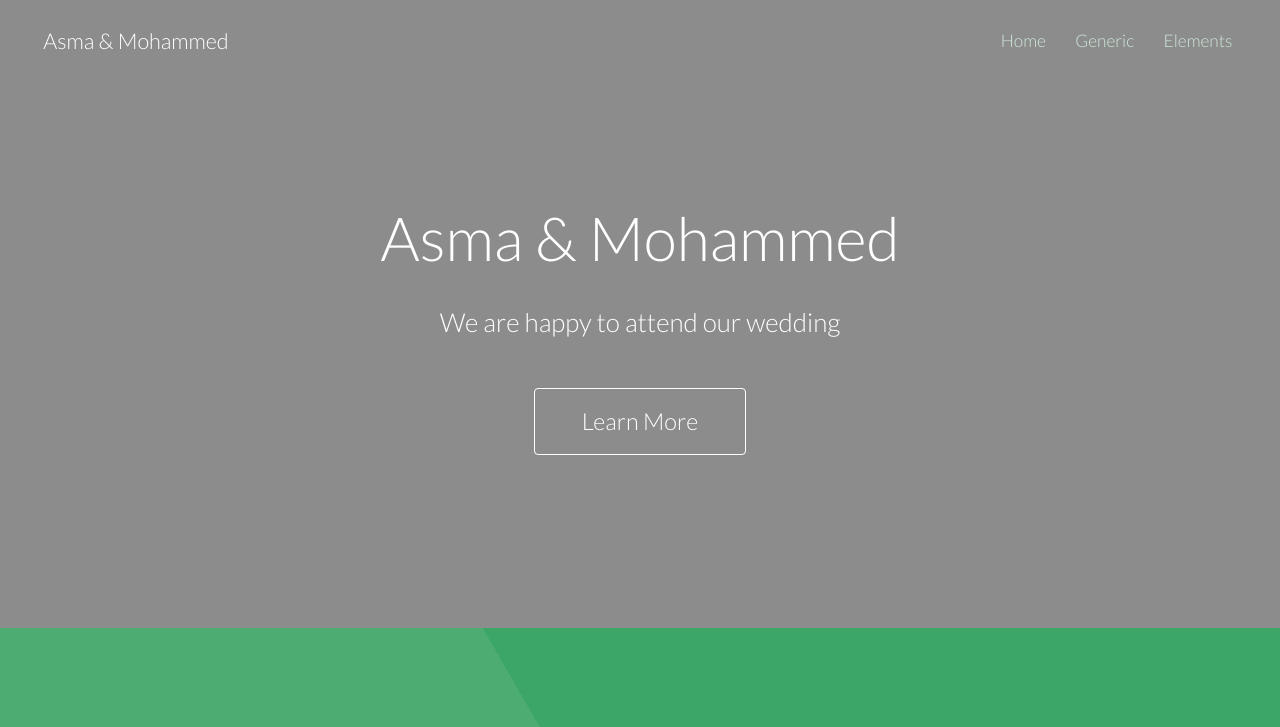
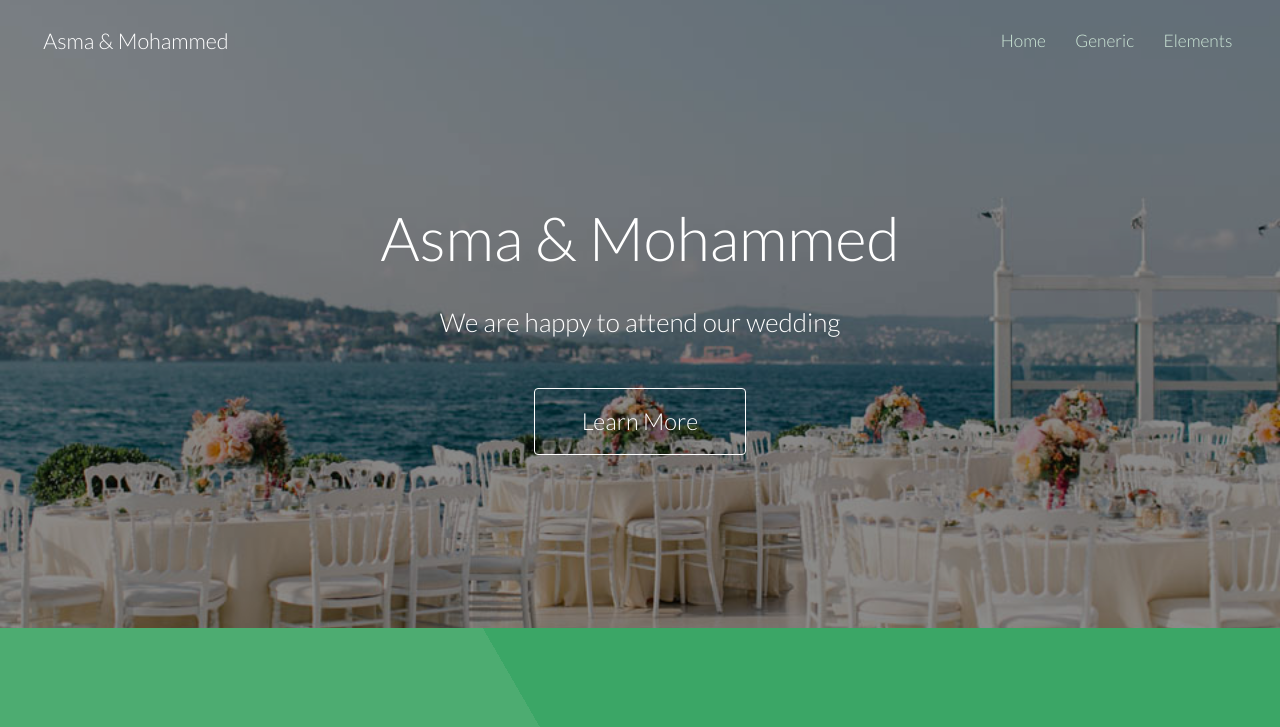
Before and after one commit to MoeAndAsmaWedding/MoeAndAsmaWedding.github.io, a plain HTML site: page index.html in a window 1280 px wide. Shown: the top 727 px of the page. Drawn offline with Linux system fonts and the light colour scheme.

Commit message:
changing cover phot

```diff
--- a/css/style.css
+++ b/css/style.css
@@ -957,7 +957,7 @@
 /* Banner */
 
 	#banner {
-		background: url("images/overlay.png"), url("../images/ajia.jpg");
+		background: url("images/overlay.png"), url("../images/ajia.jpeg");
 		background-position: center;
 		background-repeat: no-repeat;
 		background-size: cover;
```
Also changed, not shown: images/ajia.jpeg (added).
